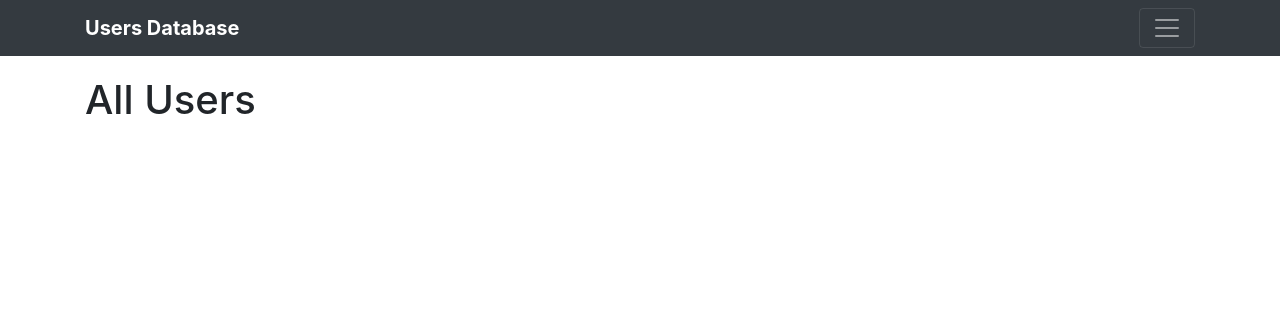
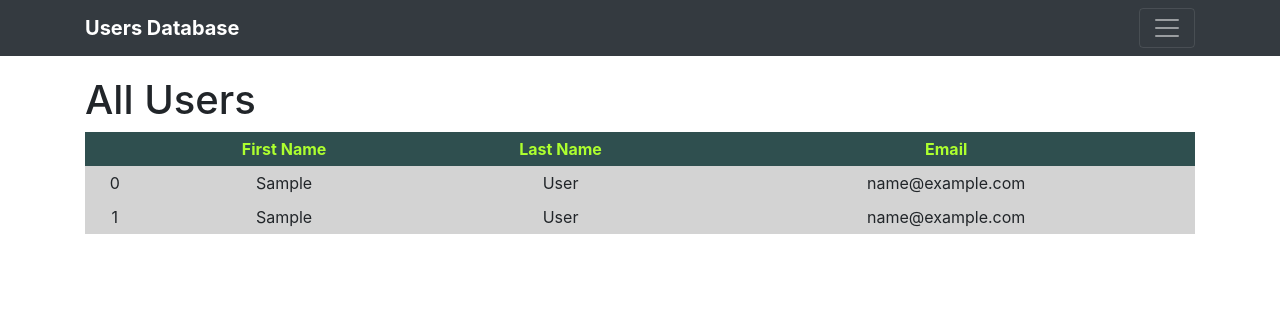
Before and after one commit to vircabading/coding_dojo_python_stack_flask_mysql_crud_users_cr, a Flask app: template templates/read_all.html in a window 1280 px wide. Shown: the top 316 px of the page. Run offline with Flask 2, Linux system fonts and the light colour scheme; the template is opened without the code that fills it: most values are stand-ins (such as "Sample title", 1, 10 or a date in 2020); some libraries are stand-ins or nearby versions.

Commit message:
ad retrieve all uders

```diff
--- a/server.py
+++ b/server.py
@@ -14,11 +14,11 @@ def index():
 @app.route('/users')                                                    # Read All Users Page
 def users():
     print("**** Retrieving Users *******************")
-    all_user_instances = Users.get_all()                                # Get all instances of users from the database
-    for idx in range(len(all_user_instances)):
-        print(f"Index: {idx} ::: User Name: {all_user_instances[idx].first_name} {all_user_instances[idx].last_name}")
+    all_users = Users.get_all()                                # Get all instances of users from the database
+    for idx in range(len(all_users)):
+        print(f"Index: {idx} ::: User Name: {all_users[idx].first_name} {all_users[idx].last_name}")
 
-    return render_template("read_all.html", all_user_instances = all_user_instances)
+    return render_template("read_all.html", all_users = all_users)
 
 @app.route('/users/new')                                                # Create New Users Page
 def users_new():
--- a/static/css/style.css
+++ b/static/css/style.css
@@ -1,3 +1,21 @@
 main {
     margin: 20px 0px 0px 0px;
 }
+
+table {
+    width: inherit;
+}
+
+th, td {
+    padding: 5px;
+    text-align: center;
+}
+
+th {
+    background-color: darkslategray;
+    color: greenyellow;
+}
+
+td {
+    background-color: lightgrey;
+}
--- a/templates/read_all.html
+++ b/templates/read_all.html
@@ -30,6 +30,21 @@
       <h1>
         All Users
       </h1>
+      <table>
+        <tr>
+          <th><!--This is empty place holder--></th>
+          <th>First Name</th>
+          <th>Last Name</th>
+          <th>Email</th>
+        </tr>
+        {% for user in range(2) %}
+          <tr>
+            <td>{{ user }}</td>
+            <td>{{ all_users[user].first_name }}</td>
+            <td>{{ all_users[user].last_name }}</td>
+            <td>{{ all_users[user].email }}</td>
+          </tr>
+        {% endfor %}
     </div>
   </main>
 </body>
```
